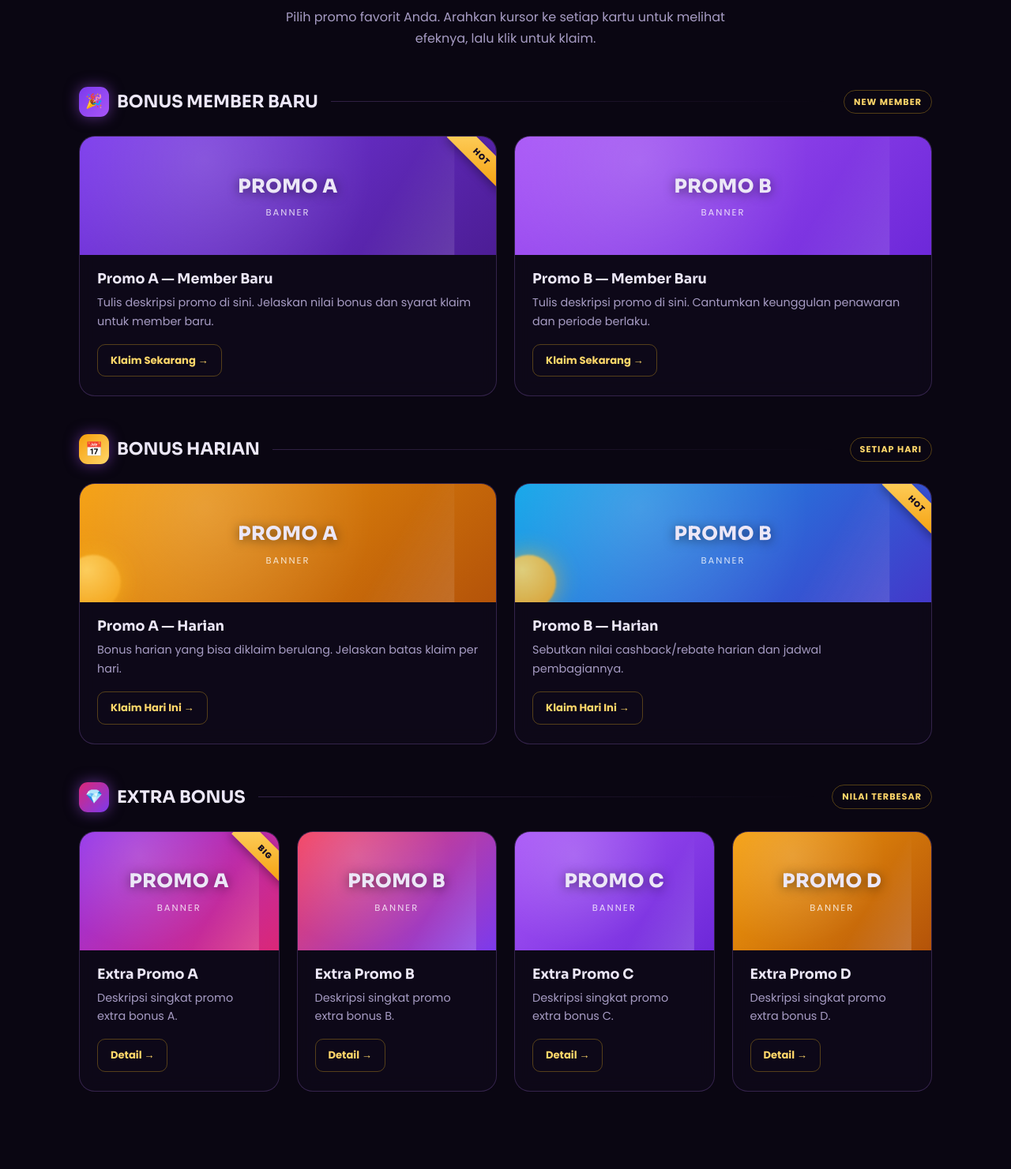
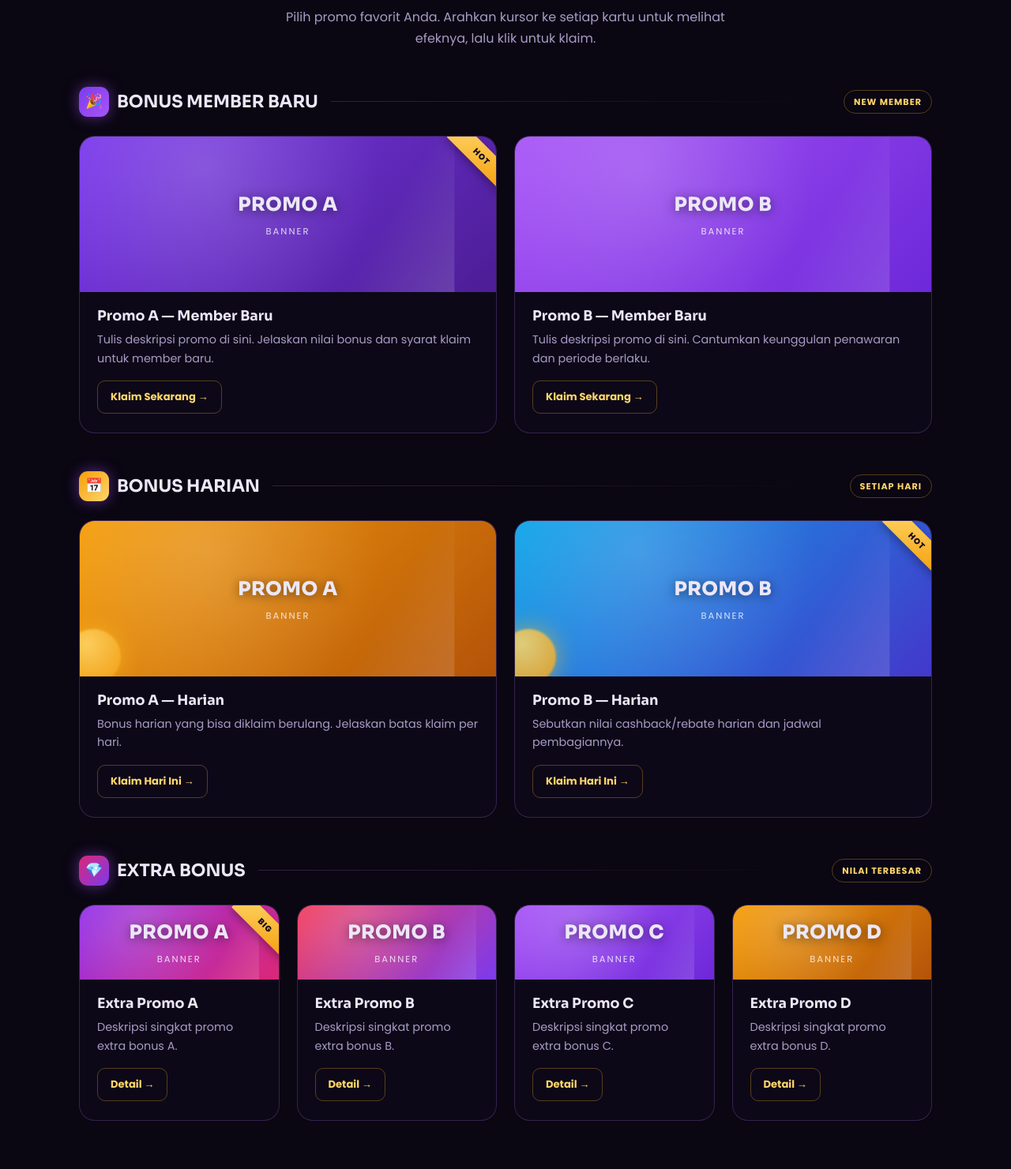
Before and after one commit to kuyagames/mpo888info, a PHP site: page / in a window 1280 px wide. Shown: the part 1172-2653 px from the top of the page at 79% size. Run offline with PHP 8.4, Linux system fonts and the light colour scheme; data comes from the database, SQL or seed files in the repository; a stand-in replaces the project's code that opens the database connection; some libraries are stand-ins or nearby versions.

Commit message:
CSS: banner pakai aspect-ratio (About 1000x600, bonus 536x200) full tanpa crop

```diff
--- a/assets/css/style.css
+++ b/assets/css/style.css
@@ -32,7 +32,7 @@ section{max-width:var(--maxw);margin:0 auto;padding:60px 20px}
 .reveal.d1{transition-delay:.08s}.reveal.d2{transition-delay:.16s}.reveal.d3{transition-delay:.24s}.reveal.d4{transition-delay:.32s}
 .hero{padding-top:120px}
 .hero-banner{position:relative;border-radius:28px;overflow:hidden;padding:54px 40px;isolation:isolate;border:1px solid var(--glass-brd);background:rgba(20,13,34,.5);backdrop-filter:blur(10px)}
-.hero-banner.hasimg{background-size:cover;background-position:center}
+.hero-banner.hasimg{aspect-ratio:1000/600;background-size:cover;background-position:center}
 .hero-banner.hasimg::after{content:"";position:absolute;inset:0;z-index:-1;background:linear-gradient(180deg,rgba(10,6,18,.55),rgba(10,6,18,.82))}
 .hero-banner .aurora{position:absolute;inset:-40%;z-index:-1;background:conic-gradient(from 0deg,#7c3aed,#a855f7,#fbbf24,#7c3aed);filter:blur(70px);opacity:.45;animation:spin 18s linear infinite}
 @keyframes spin{to{transform:rotate(360deg)}}
@@ -70,7 +70,7 @@ section{max-width:var(--maxw);margin:0 auto;padding:60px 20px}
 .promos.cols-4{grid-template-columns:repeat(4,1fr)}
 .promo{position:relative;border-radius:var(--radius);overflow:hidden;border:1px solid var(--glass-brd);background:rgba(18,12,30,.55);backdrop-filter:blur(10px);transition:transform .35s cubic-bezier(.2,.7,.2,1),box-shadow .35s;transform-style:preserve-3d}
 .promo:hover{box-shadow:0 22px 50px rgba(124,58,237,.3)}
-.promo .pb{position:relative;height:150px;overflow:hidden;display:grid;place-items:center;text-align:center;background-size:cover;background-position:center}
+.promo .pb{position:relative;aspect-ratio:536/200;overflow:hidden;display:grid;place-items:center;text-align:center;background-size:cover;background-position:center}
 .promo .pb .label{position:relative;z-index:2;font-family:'Sora';font-weight:800;font-size:1.5rem;letter-spacing:.5px;text-shadow:0 2px 14px rgba(0,0,0,.5)}
 .promo .pb .sub{position:relative;z-index:2;font-size:.72rem;letter-spacing:2px;text-transform:uppercase;color:rgba(255,255,255,.8);margin-top:4px}
 .promo .pb .shine2{position:absolute;inset:0;z-index:1;background:linear-gradient(120deg,transparent 35%,rgba(255,255,255,.22) 50%,transparent 65%);background-size:250% 100%;transform:translateX(-10%)}
```
